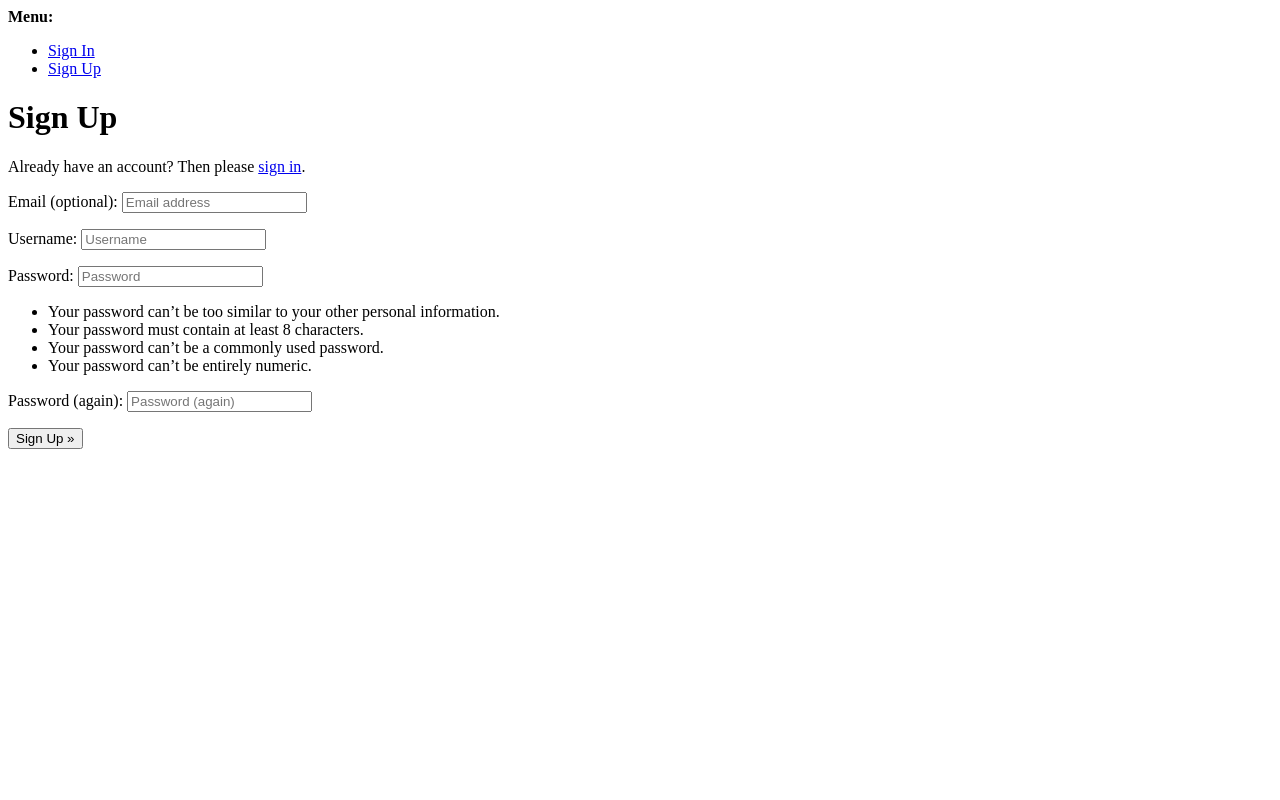
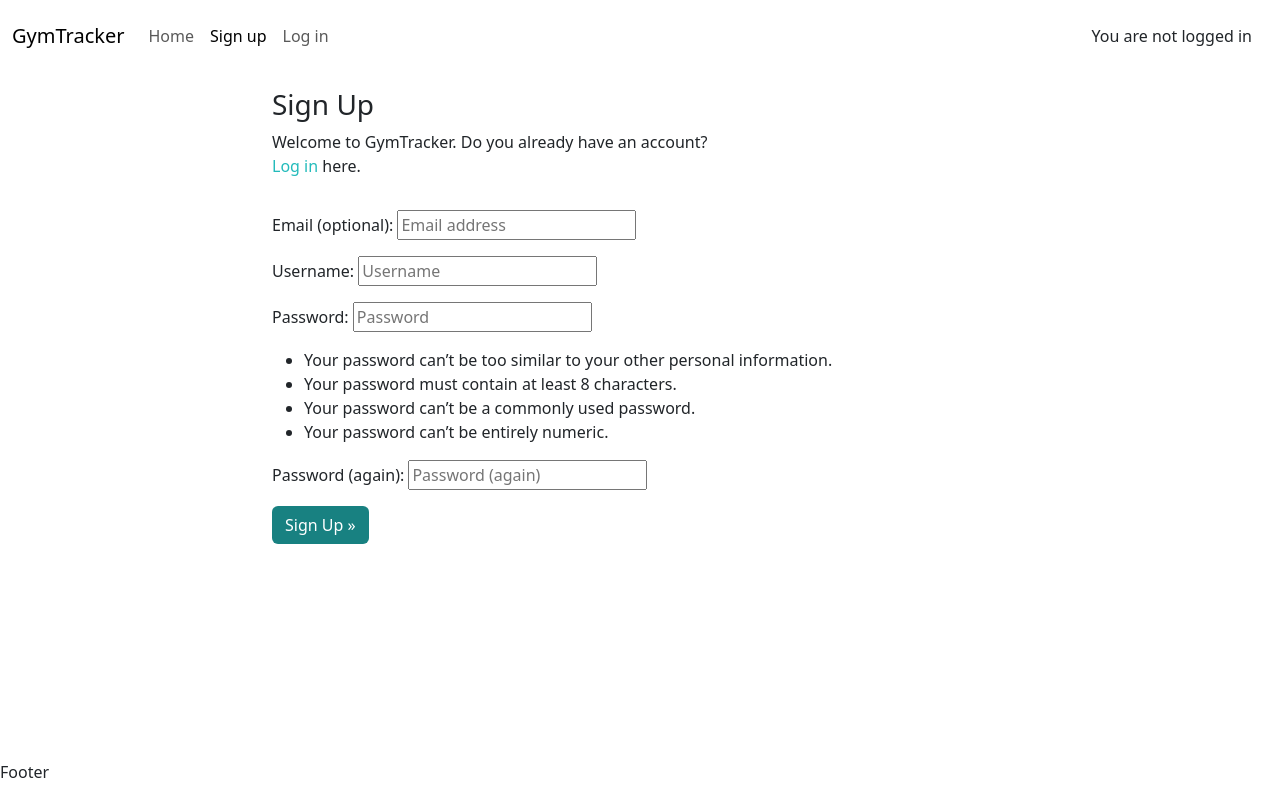
Before and after one commit to DavidFB94/gym-tracker, a Django app: page /accounts/signup/ in a window 1280 px wide. Run offline with Django 4.2, Linux system fonts and the light colour scheme; parts of the project's set-up code (start-up, migrations or seed data) failed here and were passed over.

Commit message:
Adjust text content for signup/login/logout

```diff
--- a/templates/account/logout.html
+++ b/templates/account/logout.html
@@ -8,9 +8,9 @@
 <div class="container">
     <div class="row">
         <div class="col-md-8 mt-3 offset-md-2">
-            <h3>{% trans "Sign Out" %}</h3>
+            <h3>{% trans "Log Out" %}</h3>
 
-            <p>{% trans 'Are you sure you want to sign out?' %}</p>
+            <p>{% trans 'Are you sure you want to log out?' %}</p>
         </div>
     </div>
     <div class="row">
@@ -21,7 +21,7 @@
                 {% if redirect_field_value %}
                 <input type="hidden" name="{{ redirect_field_name }}" value="{{ redirect_field_value }}" />
                 {% endif %}
-                <button class="btn btn-signup right" type="submit">{% trans 'Sign Out' %}</button>
+                <button class="btn btn-signup right" type="submit">{% trans 'Log Out' %}</button>
             </form>
         </div>
     </div>
--- a/templates/account/signup.html
+++ b/templates/account/signup.html
@@ -1,21 +1,38 @@
-{% extends "account/base.html" %}
+{% extends "base.html" %}
 
 {% load i18n %}
 
-{% block head_title %}{% trans "Signup" %}{% endblock head_title %}
+{% block head_title %}{% trans "Signup" %}{% endblock %}
 
 {% block content %}
-<h1>{% trans "Sign Up" %}</h1>
+<div class="container">
+  <div class="row">
+    <div class="col-md-8 mt-3 offset-md-2">
+      <h3>{% trans "Sign Up" %}</h3>
 
-<p>{% blocktrans %}Already have an account? Then please <a href="{{ login_url }}">sign in</a>.{% endblocktrans %}</p>
+      <p>{% blocktrans %}
+        Welcome to GymTracker. Do you already have an account?
+        <br>
+        <a class="link" href="{{ login_url }}">Log in</a>
+        here.
+      {% endblocktrans %}</p>
+    </div>
+  </div>
+  <div class="row">
+    <div class="col-md-8 mt-3 offset-md-2">
+      <form class="signup" id="signup_form" method="post"
+        action="{% url 'account_signup' %}">
+        {% csrf_token %}
+        {{ form.as_p }}
+        {% if redirect_field_value %}
+        <input type="hidden" name="{{ redirect_field_name }}"
+          value="{{ redirect_field_value }}" />
+        {% endif %}
+        <button class="btn btn-signup right" type="submit">
+          {% trans "Sign Up" %} &raquo;</button>
+      </form>
+    </div>
+  </div>
+</div>
 
-<form class="signup" id="signup_form" method="post" action="{% url 'account_signup' %}">
-  {% csrf_token %}
-  {{ form.as_p }}
-  {% if redirect_field_value %}
-  <input type="hidden" name="{{ redirect_field_name }}" value="{{ redirect_field_value }}" />
-  {% endif %}
-  <button type="submit">{% trans "Sign Up" %} &raquo;</button>
-</form>
-
-{% endblock content %}
+{% endblock %}
```
Also changed, not shown: templates/account/login.html (+5 -4 lines).
